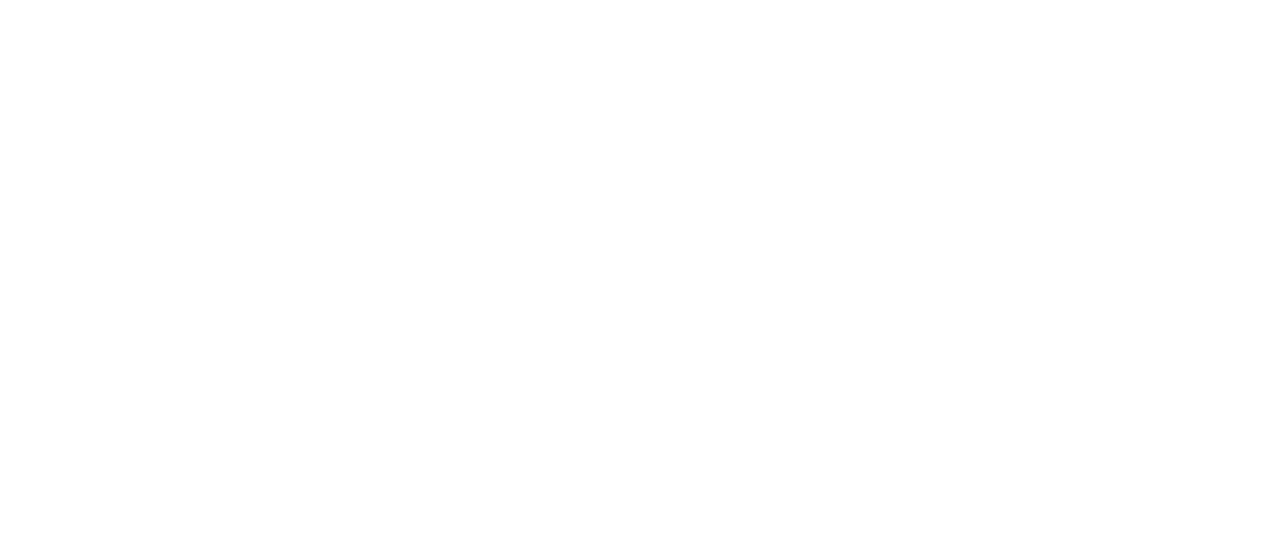
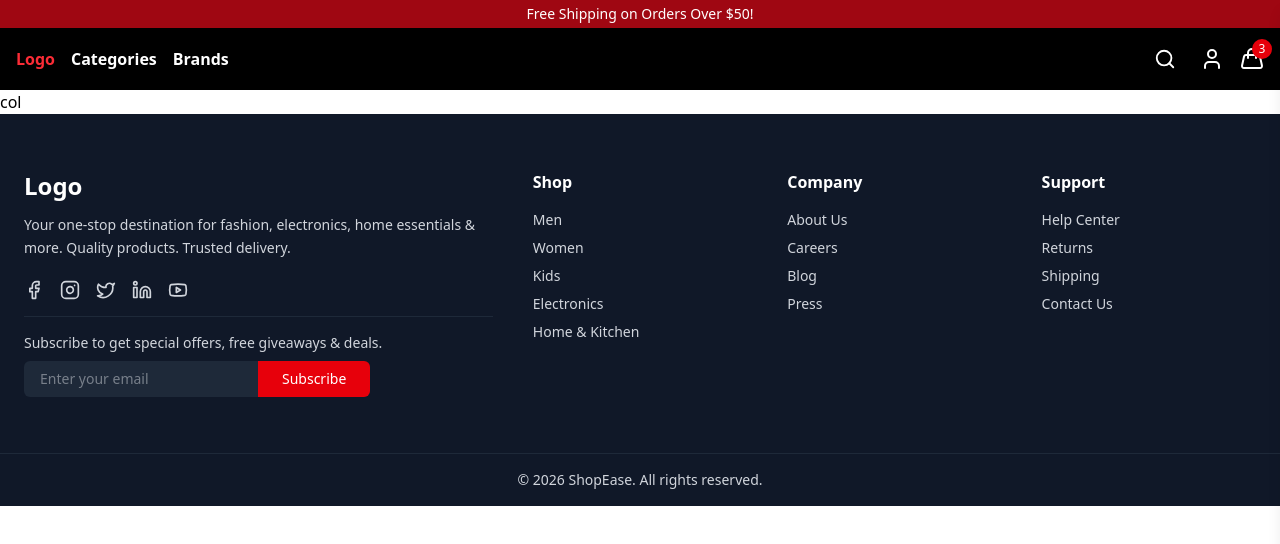
Before and after one commit to js-1608/ecommerce_website, a React app in the folder frontend/: page /collection/1 in a window 1280 px wide. Before the commit this address had no page. Shown: the top 544 px of the page. Built offline with nearby package versions, Linux system fonts and the light colour scheme; the HTML template or start-up script is replaced by a standard one.

Commit message:
collection page

```diff
--- a/frontend/src/App.jsx
+++ b/frontend/src/App.jsx
@@ -9,6 +9,7 @@
 import Login from './pages/Login'
 import Register from './pages/Register'
 import Profile from './pages/Profile'
+import Collections from './pages/Collections'
 function App() {
 
 
@@ -22,6 +23,7 @@
             <Route path='login' element={<Login/>}/>
             <Route path='register' element={<Register/>}/>
             <Route path='profile' element={<Profile/>}/>
+            <Route path='collection/:collection' element={<Collections/>}/>
         </Route>
 
         {/* Admin Route */}
--- a/frontend/src/components/Common/Header.jsx
+++ b/frontend/src/components/Common/Header.jsx
@@ -22,9 +22,9 @@
     "Women's Fashion": [
         {
             title: "Shop All Ethnic Wear",
-            href: "/women/ethnic",
+            href: "/collection/all",
             items: [
-                { label: "Kurtis & Kurtas", href: "/women/kurtis-kurtas" },
+                { label: "Kurtis & Kurtas", href: "/collection/all" },
                 { label: "Sarees", href: "/women/sarees" },
                 { label: "Lehengas", href: "/women/lehengas" },
                 { label: "Bottoms", href: "/women/bottoms" },
--- /dev/null
+++ b/frontend/src/pages/Collections.jsx
@@ -0,0 +1,11 @@
+import React from 'react'
+
+const Collections= () => {
+  return (
+    <div>
+      col
+    </div>
+  )
+}
+
+export default Collections
```
